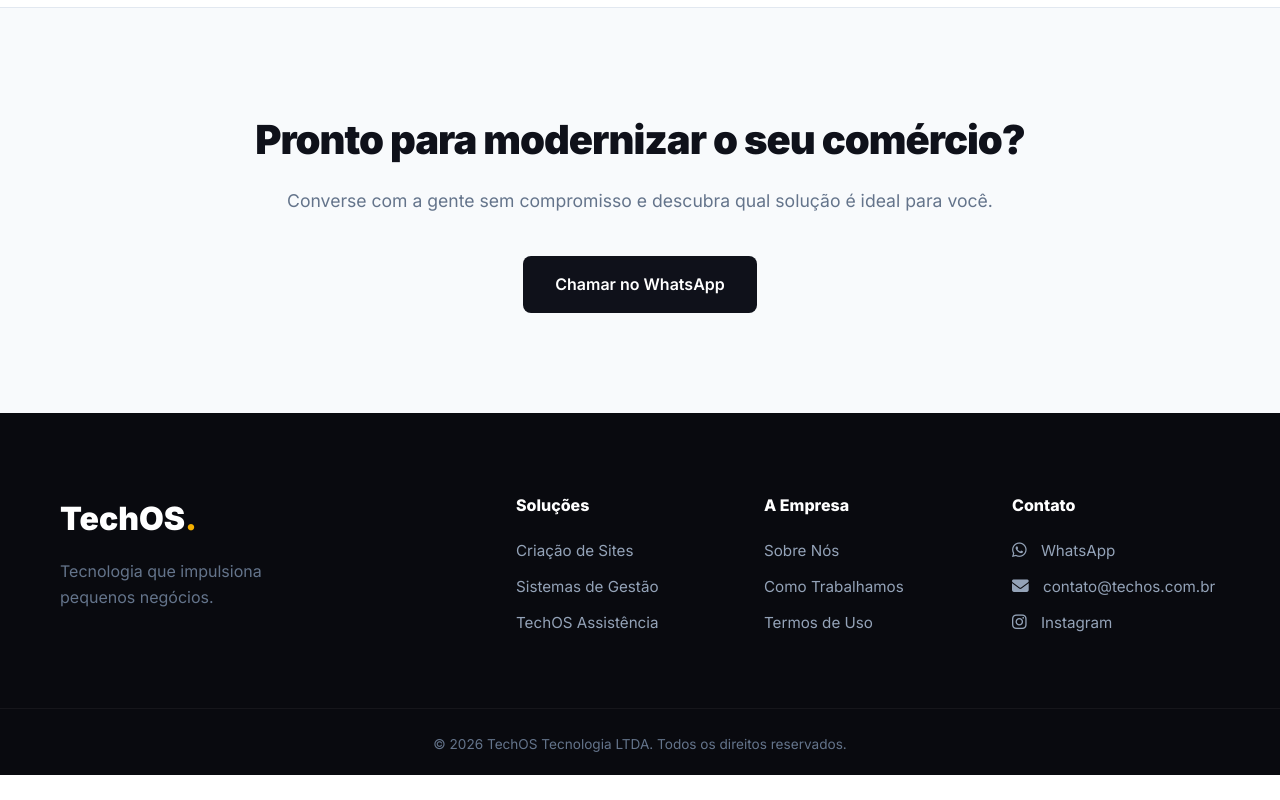
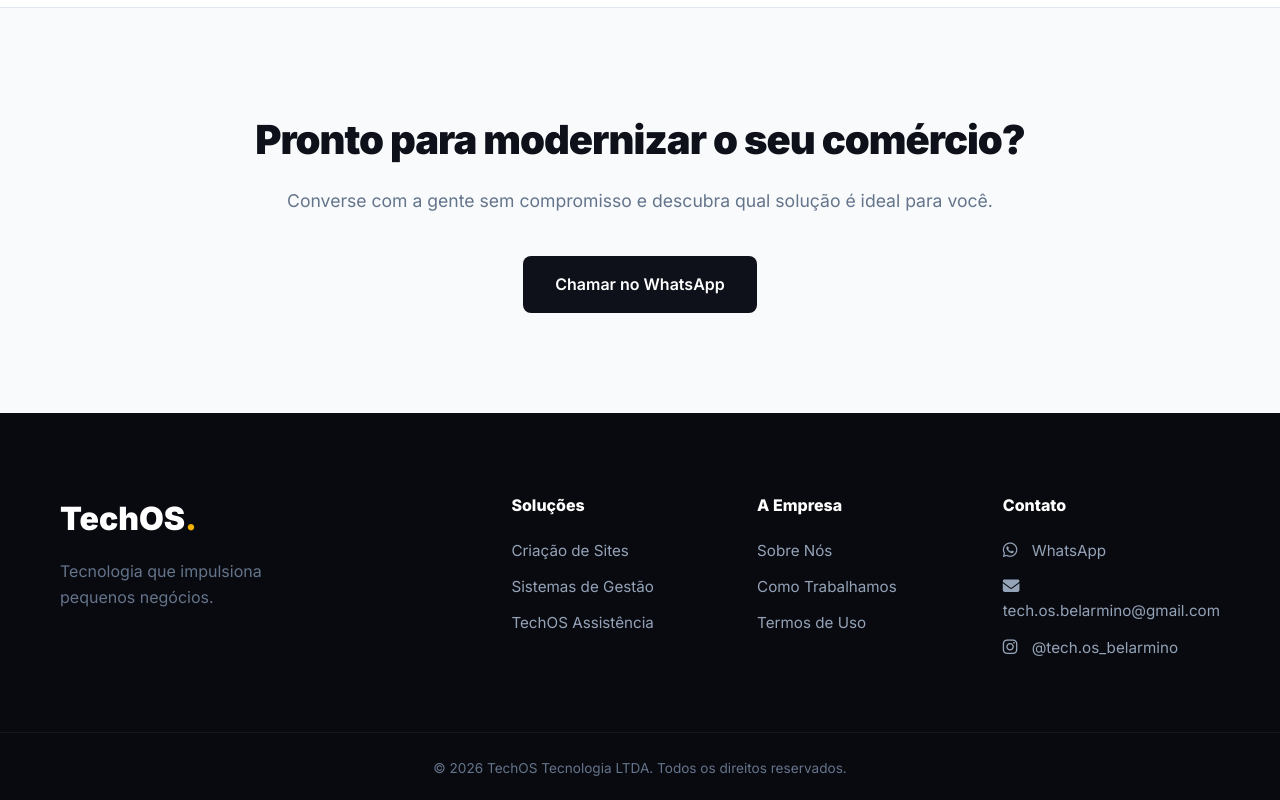
Before and after one commit to arthurvbelarmino-design/site-techos, a plain HTML site: page index.html in a window 1280 px wide. Shown: the part 3854-4654 px from the top of the page. Before the commit the page ends 4629 px from the top, so only its background shows below. Drawn offline with Linux system fonts and the light colour scheme.

Commit message:
Update index.html

```diff
--- a/index.html
+++ b/index.html
@@ -215,11 +215,23 @@
                 <a href="#processo">Como Trabalhamos</a>
                 <a href="#">Termos de Uso</a>
             </div>
-            <div class="footer-social">
+                        <div class="footer-social">
                 <h4>Contato</h4>
-                <a href="https://wa.me/5511969531212" target="_blank"><i class="fa-brands fa-whatsapp"></i> WhatsApp</a>
-                <a href="#"><i class="fa-solid fa-envelope"></i> contato@techos.com.br</a>
-                <a href="#" target="_blank"><i class="fa-brands fa-instagram"></i> Instagram</a>
+
+                <!-- WHATSAPP (Coloque o seu número real) -->
+                <a href="https://wa.me/551196953?text=Ol%C3%A1%2C%20vim%20pelo%20site%20da%20TechOS." target="_blank">
+                    <i class="fa-brands fa-whatsapp"></i> WhatsApp
+                </a>
+
+                <!-- E-MAIL (Troque pelo seu e-mail novo) -->
+                <a href="mailto:tech.os.belarmino@gmail.com">
+                    <i class="fa-solid fa-envelope"></i> tech.os.belarmino@gmail.com
+                </a>
+
+                <!-- INSTAGRAM -->
+                <a href="https://instagram.com/tech.os_belarmino" target="_blank">
+                    <i class="fa-brands fa-instagram"></i> @tech.os_belarmino
+                </a>
             </div>
         </div>
         <div class="footer-bottom">
```
